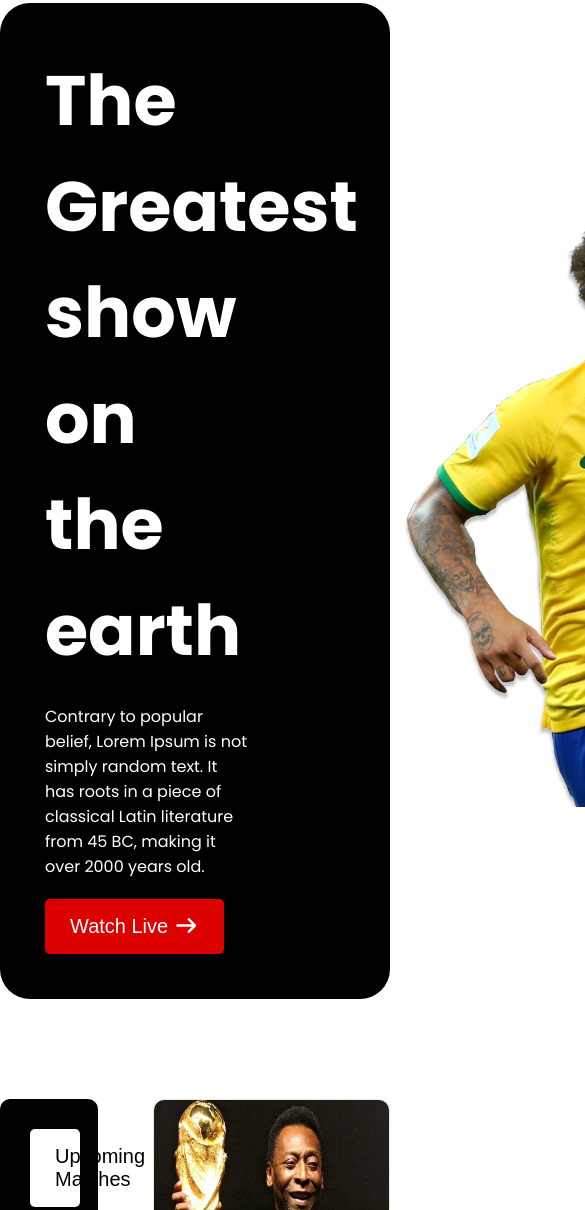
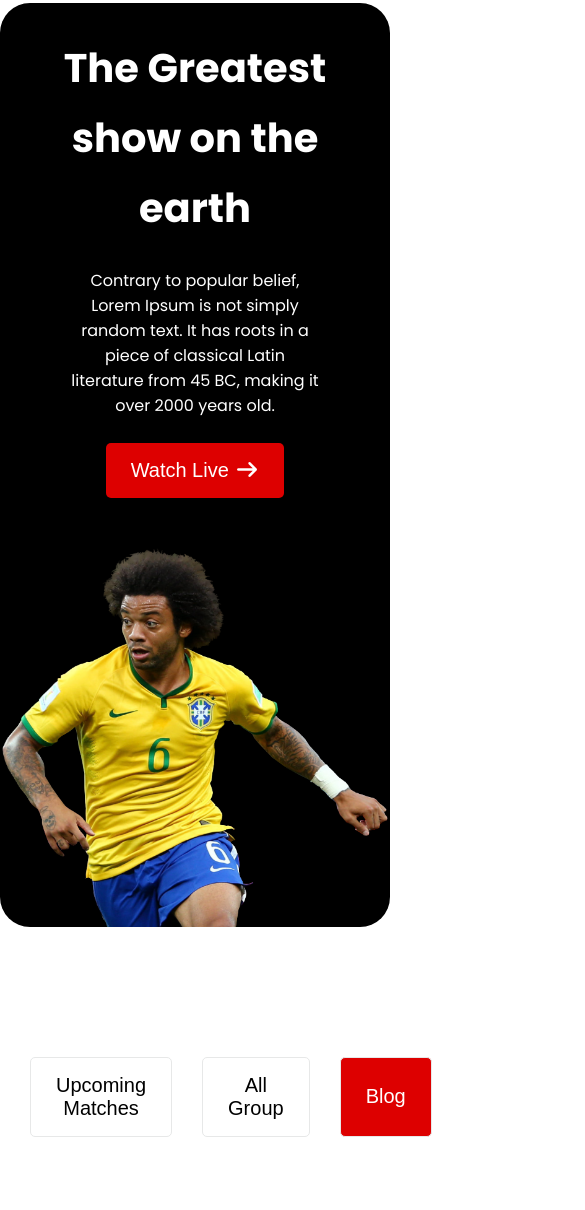
Before and after one commit to shahadat-web-dev/Football-world-cup, a plain HTML site: page index.html in a window 390 px wide. Shown: the part 47-1257 px from the top of the page, 585 px wide, since content can reach past the window. Drawn offline with Linux system fonts and the light colour scheme.

Commit message:
leptop responsive done mobile responsive in progress

```diff
--- a/styles/style.css
+++ b/styles/style.css
@@ -3,7 +3,9 @@
   padding: 0;
   margin: 0;
 }
-
+img{
+  max-width: 100%;
+}
 /* google font poppins */
 .poppins-google-font {
   font-family: "Poppins", sans-serif;
@@ -29,6 +31,11 @@
 
 .banner-left {
   padding: 45px;
+  flex: 1;
+}
+
+.banner-right{
+  flex: 1;
 }
 
 .banner-right img {
@@ -85,6 +92,9 @@
 
 .upcoming-matches-right {
   flex: 1;
+  display: grid;
+  grid-template-columns: repeat(3, 1fr);
+  gap: 50px;
 }
 .upcoming-matches .card .card-body{
   padding: 20px;
@@ -121,3 +131,58 @@
   font-size: 16px;
 font-weight: 400;
 }
+
+
+
+@media screen and (max-width: 992px) {
+/*  Banner */
+.banner h2 {
+  font-size: 40px;
+  font-weight: 700;
+  line-height: 70px;
+
+}
+.banner-right img{
+  max-width: 100%;
+}
+
+  /* upcoming matches */
+  .upcoming-matches{
+    flex-direction: column;
+  }
+  .upcoming-matches-left{
+    flex-direction: row;
+    width: 100%;
+    background: transparent;
+  }
+  .upcoming-matches-left > *{
+    flex: 1;
+  }
+  .upcoming-matches-left .btn{
+    border: 1px solid rgba(231,232,232);
+  }
+  .upcoming-matches-right{
+    grid-template-columns: repeat(2, 1fr);
+  }
+}
+
+
+/* mobile device */
+@media screen and (max-width: 786px) {
+  .banner{
+    flex-direction: column;
+    text-align: center;
+  }
+  .banner .banner-left{
+    margin-bottom: 50px;
+    padding: 0;
+    padding-top: 30px;
+  }
+  .banner .banner-left p{
+    margin:  auto;
+    margin: 25px auto;
+  }
+  .banner .banner-left h2{
+    margin: auto;
+  }
+}
```
